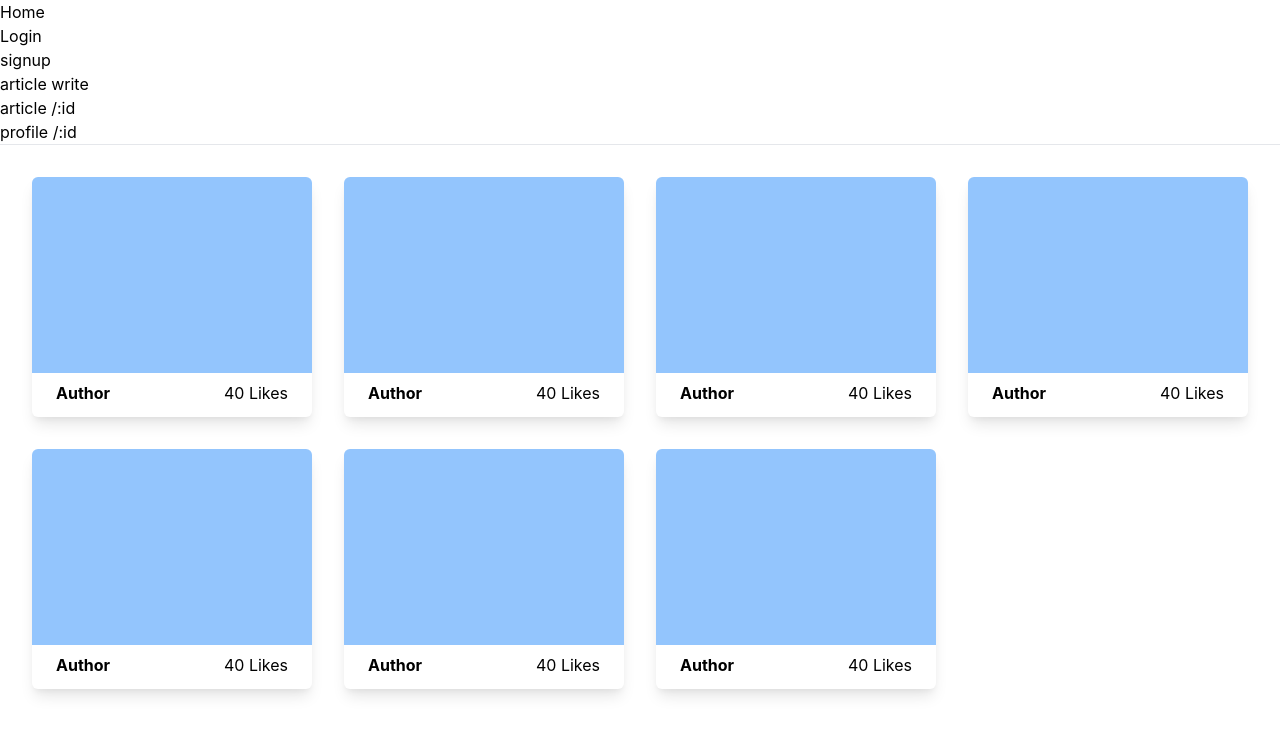
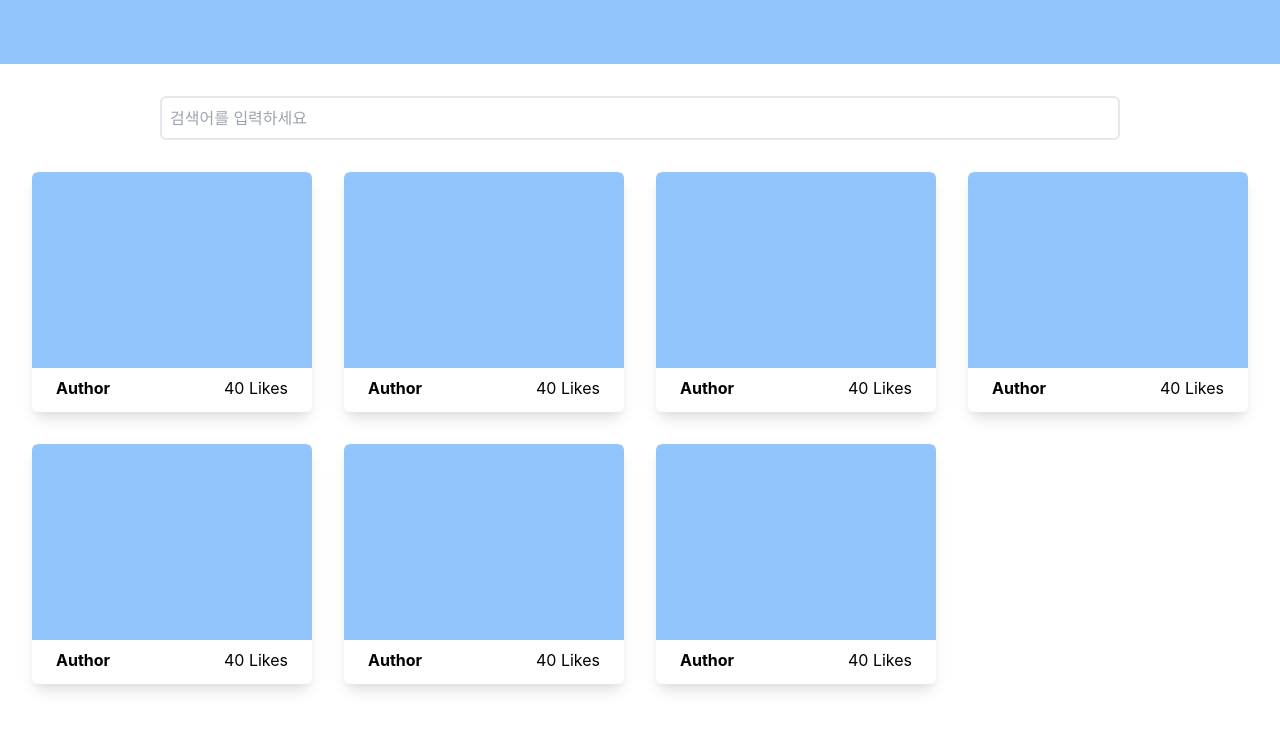
Before and after one commit to ImInnocent/dev-portfolio-site, a React (Create React App) app: page / in a window 1280 px wide. Shown: the top 734 px of the page. Built offline with nearby package versions, Linux system fonts and the light colour scheme.

Commit message:
Add Input

```diff
--- a/src/App.tsx
+++ b/src/App.tsx
@@ -8,13 +8,19 @@ import Card from './Components/Card';
 import SigninPage from './Pages/SigninPage';
 import SignupPage from './Pages/SignupPage';
 import { withRequireAuth } from './Components/RequireAuth';
+import Input from './Components/Input';
 
 function App() {
   return (
     <>
-      <LinkPage />
+      {/* <LinkPage /> */}
       <Routes>
         <Route path="/" element={
+          <div>
+            <div className='flex items-center pl-9 h-16 bg-blue-300 mb-8' />
+            <div className='flex justify-center'>
+              <Input />
+            </div>
             <div className="grid p-8 grid-cols-4 gap-8">
               <Card />
               <Card />
@@ -23,6 +29,7 @@ function App() {
               <Card />
               <Card />
               <Card />
+            </div>
           </div>
           // <div className="App">
           //   <header className="App-header">
--- /dev/null
+++ b/src/Components/Input.tsx
@@ -0,0 +1,20 @@
+import React, { ComponentProps, useCallback, useState } from 'react';
+
+interface InputProps extends ComponentProps<'input'> {
+  placeholder?: string;
+};
+
+const Input = ({ placeholder = '검색어를 입력하세요', ...props }: InputProps) => {
+  const [value, setValue] = useState<string>('');
+  return (
+    <input
+      className='w-3/4 p-2 rounded-md border-2'
+      placeholder={placeholder}
+      value={value}
+      onChange={useCallback((e) => setValue(e.target.value), [])}
+      {...props}
+    />
+  );
+};
+
+export default Input;
```
Lines whose indentation alone changed are shown as unchanged.
